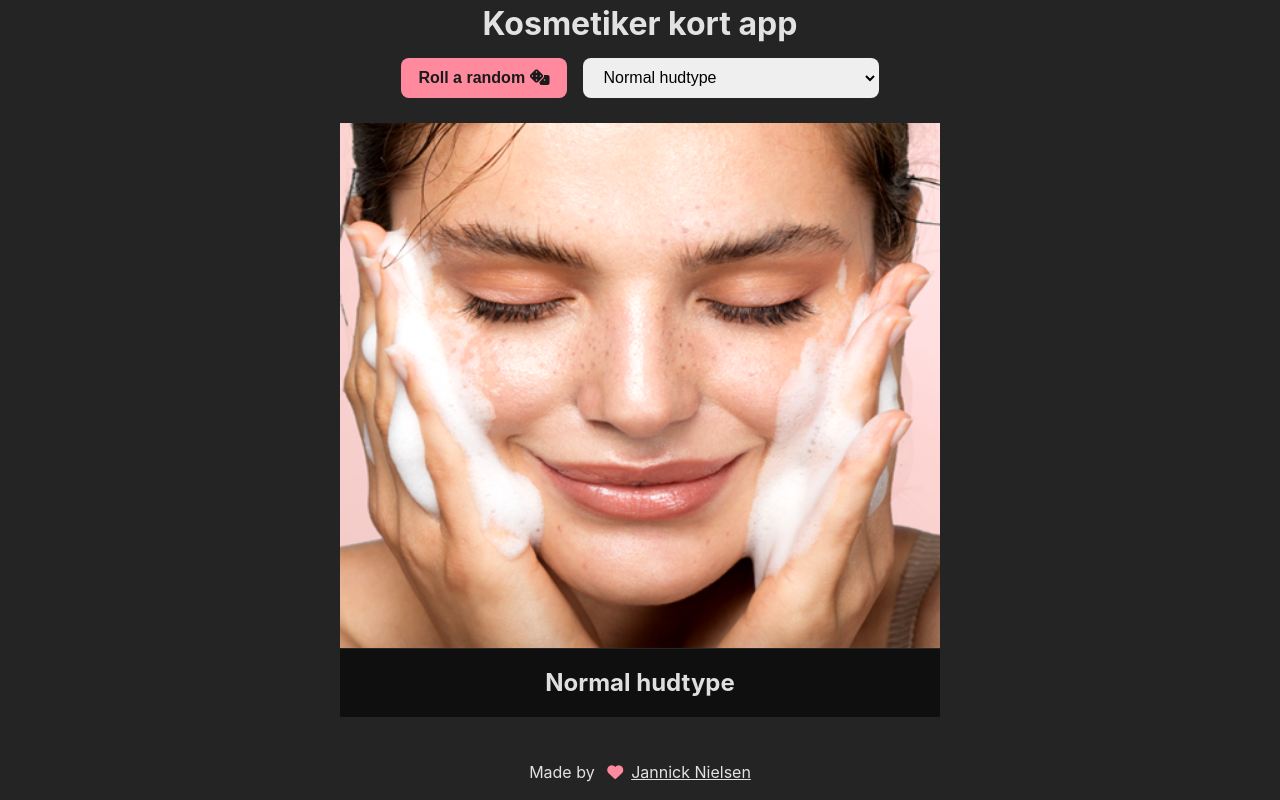
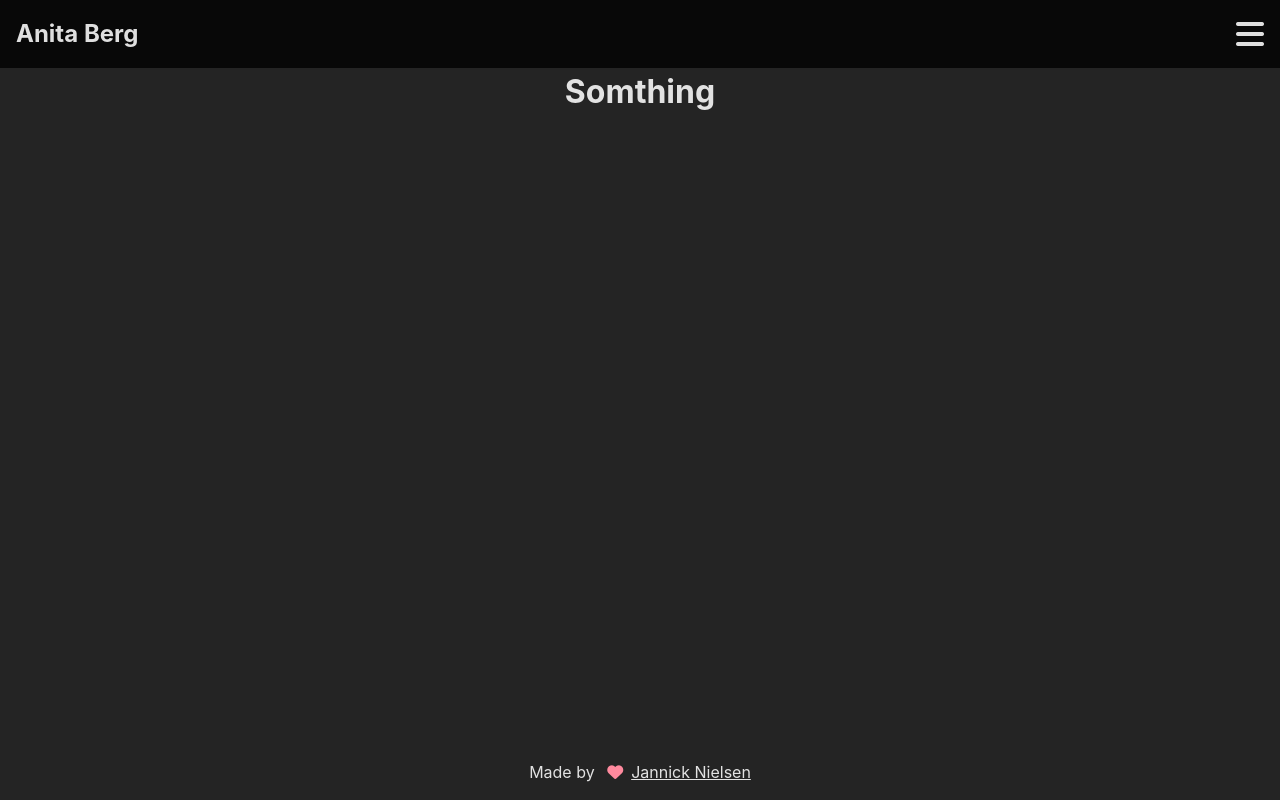
Before and after one commit to LolerSwager/cardapp, a React (Vite) app: page / in a window 1280 px wide. Built offline with nearby package versions, Linux system fonts and the light colour scheme.

Commit message:
burger menu added

```diff
--- a/src/Components/Footer.jsx
+++ b/src/Components/Footer.jsx
@@ -4,7 +4,7 @@ export default function Footer() {
     return (
         <StyledFooter>
             <p>
-                Made by <i class="fa-solid fa-heart"></i>
+                Made by <i className="fa-solid fa-heart"></i>
                 <a href="https://github.com/LolerSwager" target="_blank">
                     Jannick Nielsen
                 </a>
--- a/src/Components/Header.jsx
+++ b/src/Components/Header.jsx
@@ -1,10 +1,27 @@
 import styled from "styled-components"
+import { Link } from "react-router-dom"
+import { useState } from "react"
 
 export default function Header() {
+    const [burgerMenu, setBurgerMenu] = useState(false)
     return (
         <StyledHeader>
             <nav>
-                <ul></ul>
+                <div>
+                    <h1>Anita Berg</h1>
+                    <i
+                        class={burgerMenu === false ? "fa-solid fa-bars" : "fa-solid fa-x"}
+                        onClick={() => setBurgerMenu(!burgerMenu)}
+                    ></i>
+                </div>
+                <StyledUl burgerMenuShow={burgerMenu} onClick={() => setBurgerMenu(!burgerMenu)}>
+                    <li>
+                        <Link to="/">Home</Link>
+                    </li>
+                    <li>
+                        <Link to="card">Card</Link>
+                    </li>
+                </StyledUl>
             </nav>
         </StyledHeader>
     )
@@ -12,4 +29,42 @@ export default function Header() {
 
 const StyledHeader = styled.header`
     background-color: #1a1a1a;
+
+    nav {
+        background-color: #070707ee;
+        div {
+            padding: 1rem;
+            display: flex;
+            justify-content: space-between;
+            align-items: center;
+            i {
+                font-size: 2em;
+                transition: ease-in-out 1s;
+            }
+        }
+        ul {
+            flex-direction: column;
+            justify-content: center;
+            align-items: center;
+            position: fixed;
+            min-height: 100%;
+            width: 100%;
+            background-color: #070707fc;
+            li {
+                text-align: center;
+                list-style: none;
+                padding: 0.5rem;
+                a {
+                    padding: .5rem;
+                    color: #ffffff;
+                    text-decoration: none;
+                    font-size: 1.3em;
+                }
+            }
+        }
+    }
 `
+
+const StyledUl = styled.ul`
+    display: ${(props) => (props.burgerMenuShow ? "flex" : "none")};
+`
--- /dev/null
+++ b/src/Page/Home.jsx
@@ -0,0 +1,9 @@
+import { useState } from "react"
+
+export default function Home() {
+    return (
+        <main>
+            <h1>Somthing</h1>
+        </main>
+    )
+}
--- a/src/Router/AppRouter.jsx
+++ b/src/Router/AppRouter.jsx
@@ -1,11 +1,13 @@
 import { Routes, Route } from "react-router-dom"
 import CardSite from "../Page/CardSite"
 import NotFound from "../Page/NotFound"
+import Home from "../Page/Home"
 
 export default function AppRouter() {
     return (
         <Routes>
-            <Route path="/" element={<CardSite />} />
+            <Route path="/" element={<Home />} />
+            <Route path="/card" element={<CardSite />} />
             <Route path="*" element={<NotFound />} />
         </Routes>
     )
--- a/src/index.css
+++ b/src/index.css
@@ -12,7 +12,6 @@
     -webkit-font-smoothing: antialiased;
     -moz-osx-font-smoothing: grayscale;
     -webkit-text-size-adjust: 100%;
-
 }
 
 #root {
```
